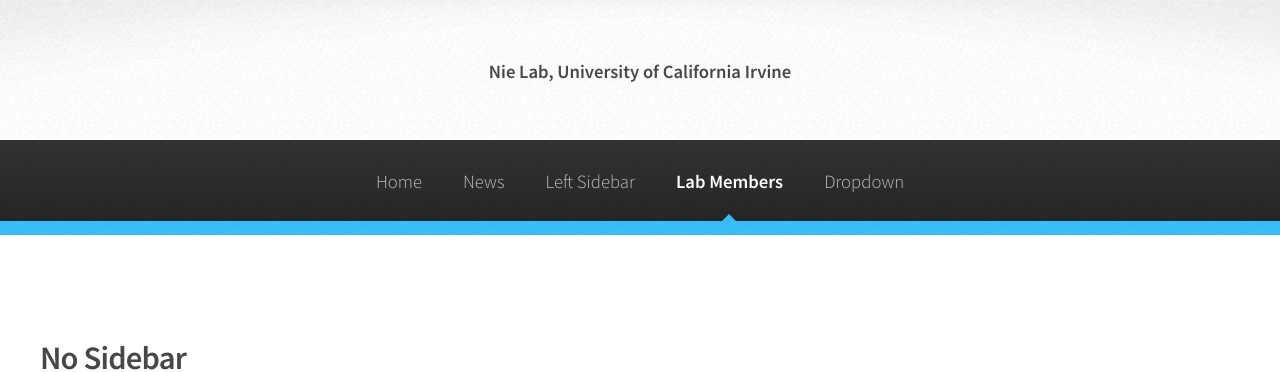
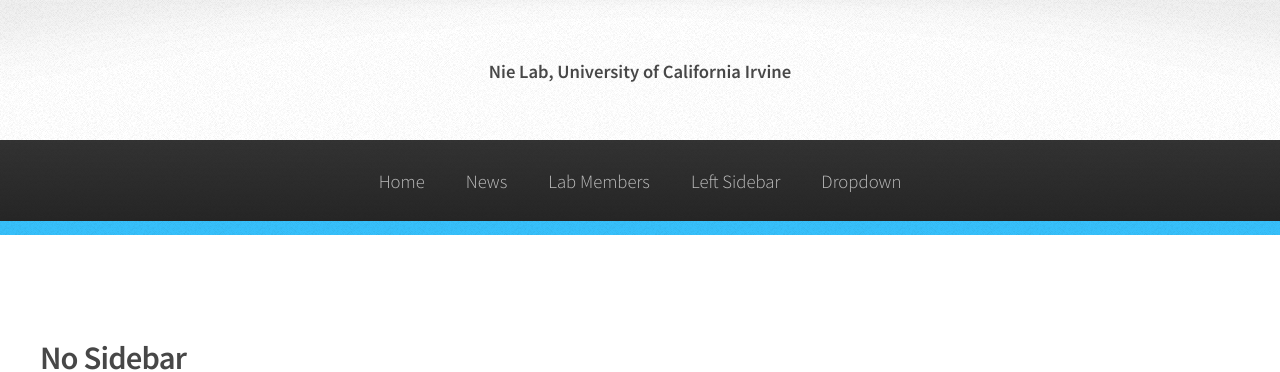
Before and after one commit to NieLab/nielab.github.io, a Jekyll site: the page built from no-sidebar.html, in a window 1280 px wide. Shown: the top 372 px of the page. Built offline with Jekyll 4.4.1, drawn with Linux system fonts in a browser that asks for light colours.

Commit message:
re-arrange navbar

```diff
--- a/_includes/header.html
+++ b/_includes/header.html
@@ -35,8 +35,8 @@
 							{% assign current = page.url | downcase | split: '/' %}
 							<li {% if current[1] == 'index.html' %}class="current"{% endif %}><a href="{{ site.baseurl }}/index.html">Home</a></li>
 							<li {% if current[1] == 'blog' %}class="current"{% endif %}><a href="{{ site.baseurl }}/blog">News</a></li>
+							<li {% if current[1] == 'labmembers.html' %}class="current"{% endif %}><a href="{{ site.baseurl }}/labmembers.html">Lab Members</a></li>
 							<li {% if current[1] == 'left-sidebar.html' %}class="current"{% endif %}><a href="{{ site.baseurl }}/left-sidebar.html">Left Sidebar</a></li>
-							<li {% if current[1] == 'no-sidebar.html' %}class="current"{% endif %}><a href="{{ site.baseurl }}/labmembers.html">Lab Members</a></li>
 							<li>
 								<a href="">Dropdown</a>
 								<ul>
```
